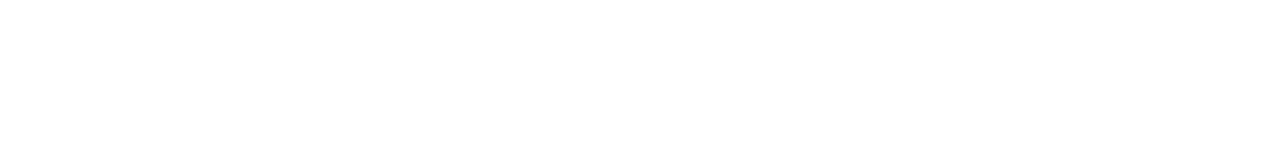
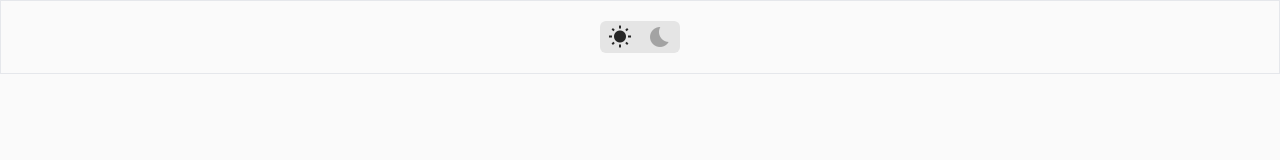
Before and after one commit to rezaGhoreyshiWeb/calculator, a website: page index.html in a window 1280 px wide. Drawn offline with Linux system fonts and the light colour scheme.

Commit message:
design switch keys for dark theme in light mode

```diff
--- a/index.html
+++ b/index.html
@@ -5,16 +5,29 @@
     <meta http-equiv="X-UA-Compatible" content="IE=edge" />
     <meta name="viewport" content="width=device-width, initial-scale=1.0" />
     <title>Calculator</title>
+    <link rel="stylesheet" href="./dist/output.css" />
     <link
-      href="https://cdn.materialdesignicons.com/4.9.95/css/materialdesignicons.min.css"
+      href="https://fonts.googleapis.com/icon?family=Material+Icons"
       rel="stylesheet"
-      type="text/css"
     />
-
-    <link rel="stylesheet" href="./dist/output.css" />
   </head>
   <body>
-
+    <main class="w-screen h-screen">
+      <section class="bg-neutral-50 w-full h-full">
+        <div class="flex justify-center items-center py-5 border">
+          <div
+            class="w-20 px-2 py-1 flex  justify-between items-center rounded-md bg-neutral-200"
+          >
+            <span class="material-icons text-xs text-neutral-800"
+              >wb_sunny</span
+            >
+            <span class="material-icons text-xs text-neutral-400">
+              bedtime
+            </span>
+          </div>
+        </div>
+      </section>
+    </main>
     <script src="./component/index.js" type="module"></script>
   </body>
 </html>
```
Also changed, not shown: dist/output.css.
